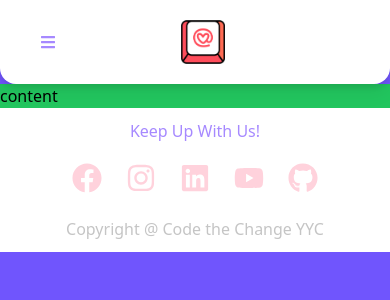
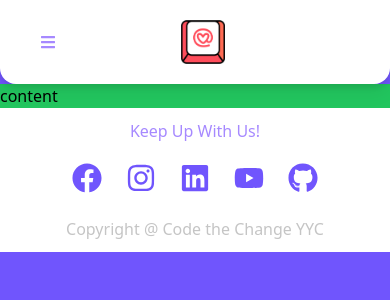
Before and after one commit to Code-the-Change-YYC/code-the-change-yyc-site, a Next.js app: page / in a window 390 px wide. Shown: the top 300 px of the page. Built offline with nearby package versions, Linux system fonts and the light colour scheme; a web font is replaced by a local one.

Commit message:
Fixed colors

```diff
--- a/components/Footer.jsx
+++ b/components/Footer.jsx
@@ -8,7 +8,7 @@ const Footer = () => {
     <>
       <div className={footerContainer}>
         <h2 className="font-medium">Keep Up With Us!</h2>
-        <SocialMediaIcons classes="text-[#7055FD] md:text-[#FFFFFF]" />
+        <SocialMediaIcons classes="text-[#7055FD] md:text-white" />
         <h4 className="text-[#C5C5C5] font-light mt-6">Copyright @ Code the Change YYC</h4>
       </div>
     </>
--- a/components/MobileNavbarDrawer.jsx
+++ b/components/MobileNavbarDrawer.jsx
@@ -59,7 +59,7 @@ const MobileNavbarDrawer = () => {
         </a>
       </div>
 
-      <SocialMediaIcons />
+      <SocialMediaIcons classes="text-[#FFD2DC]"/>
     </div>
   );
 };
--- a/components/SocialMediaIcons.jsx
+++ b/components/SocialMediaIcons.jsx
@@ -5,7 +5,7 @@ const ICON_SIZE = 30;
 
 const SocialMediaIcons = ({ classes }) => {
   return (
-    <div className={`flex items-start pt-5 space-x-6 text-[#FFD2DC] ${classes}`}>
+    <div className={`flex items-start pt-5 space-x-6 ${classes}`}>
       <Link href="https://www.facebook.com/CodeTheChangeYYC/">
         <FaFacebook size={ICON_SIZE} />
       </Link>
```
